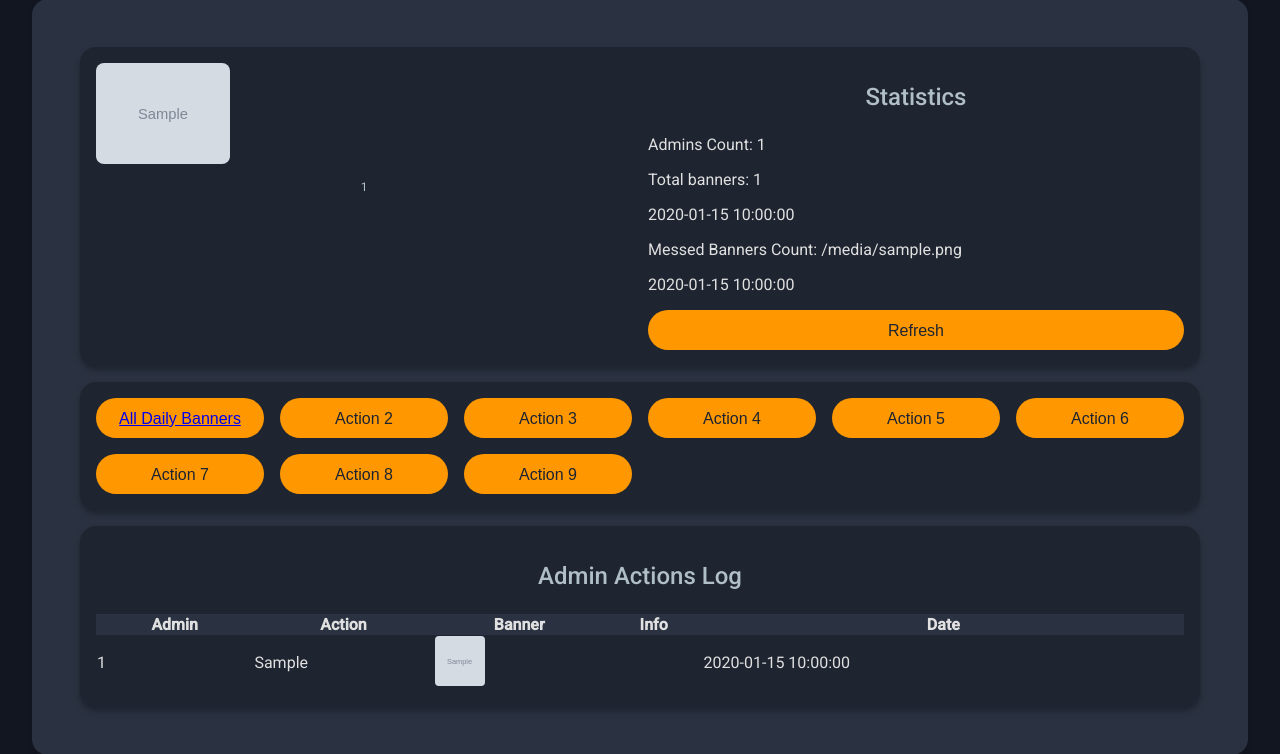
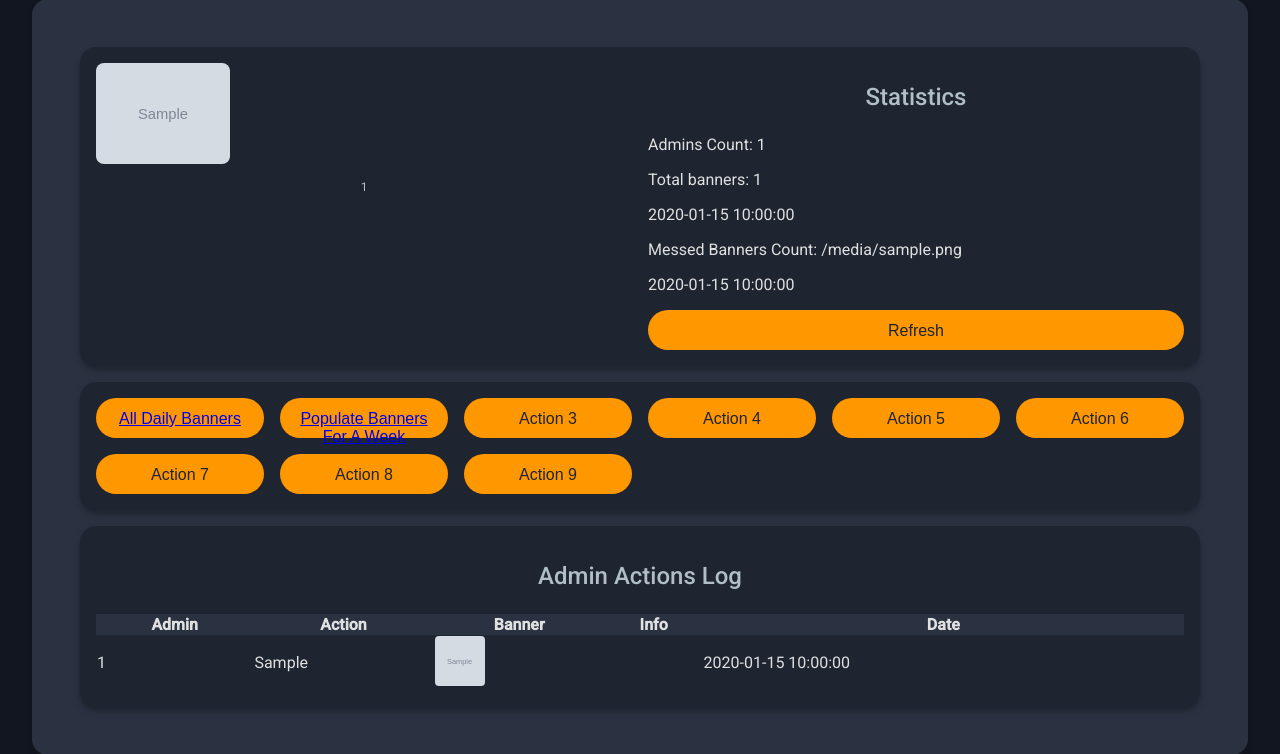
Before and after one commit to Astler/DevVPSAdminPanel, a Flask app: template application/templates/banners_dashboard.html in a window 1280 px wide. Shown: the part 97-851 px from the top of the page. Run offline with Flask 3, Linux system fonts and the light colour scheme; the template is opened without the code that fills it: most values are stand-ins (such as "Sample title", 1, 10 or a date in 2020); grey boxes marked "Sample" are stand-in pictures; parts of the project's set-up code (start-up, migrations or seed data) failed here and were passed over.

Commit message:
Text redeploy

```diff
--- a/application/__init__.py
+++ b/application/__init__.py
@@ -12,6 +12,10 @@ send_telegram_msg_to_me("Запуск приложения!")
 
 app_sqlite_db = SQLAlchemy()
 app = None
+
+import os
+
+file_path = os.path.abspath(os.getcwd()) + "/app/instance/db.sqlite"
 
 
 class User(UserMixin, app_sqlite_db.Model):
@@ -53,7 +57,6 @@ def create_app():
 
     @login_manager.user_loader
     def load_user(user_id):
-        # since the user_id is just the primary key of our user table, use it in the query for the user
         return User.query.get(int(user_id))
 
     with app.app_context():
--- a/application/templates/banners_dashboard.html
+++ b/application/templates/banners_dashboard.html
@@ -154,7 +154,11 @@
                     <a class="mdc-button__label" href="{{ url_for('dashboard_blueprint.daily_banners_list') }}">All
                         Daily Banners</a>
                 </button>
-                {% for n in range(2, 10) %}
+                <button class="mdc-button mdc-button--raised" data-mdc-auto-init="MDCRipple">
+                    <span class="mdc-button__ripple"></span>
+                    <a class="mdc-button__label" href="{{ url_for('dashboard_blueprint.daily_banners_list') }}">Populate Banners For A Week</a>
+                </button>
+                {% for n in range(3, 10) %}
                     <button class="mdc-button mdc-button--raised" data-mdc-auto-init="MDCRipple">
                         <span class="mdc-button__ripple"></span>
                         <span class="mdc-button__label">Action {{ n }}</span>
```
